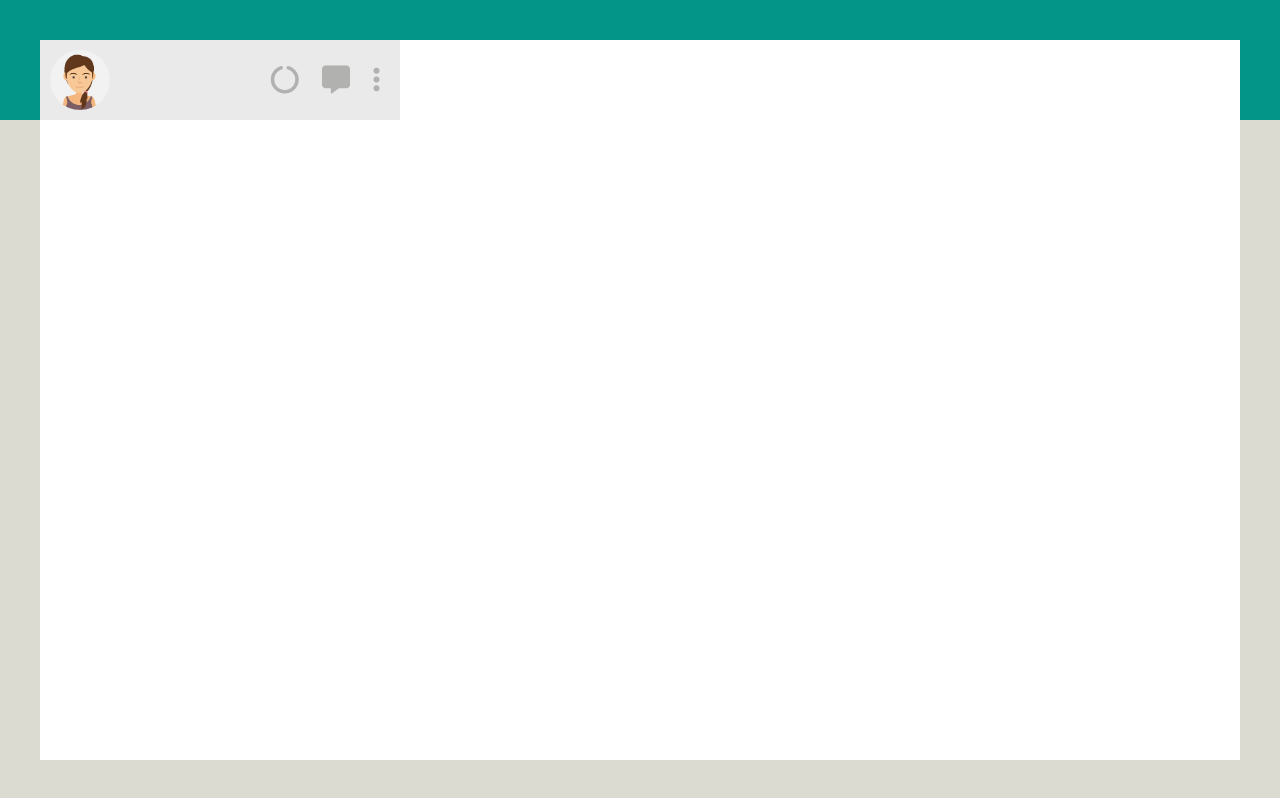
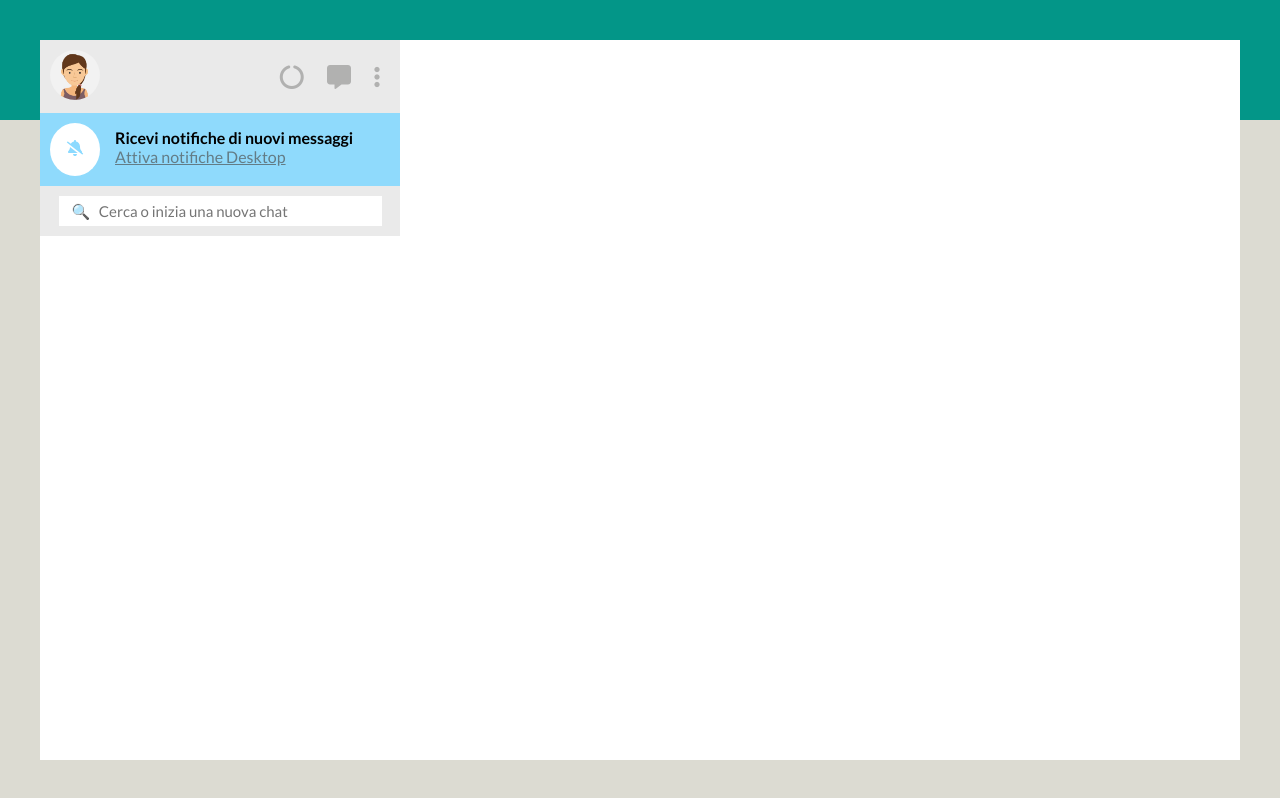
Before and after one commit to salvatorebriga/html-css-boolzapp, a plain HTML site: page index.html in a window 1280 px wide. Drawn offline with Linux system fonts and the light colour scheme.

Commit message:
added and stylized col left header (resp)

```diff
--- a/css/style.css
+++ b/css/style.css
@@ -35,6 +35,11 @@ app
 .row{
     display: flex;
     flex-wrap: wrap;
+    width: 100%;
+}
+
+.col{
+    width: 100%;
 }
 
 /**********
@@ -46,22 +51,71 @@ col left
     height: 100%;
 }
 
-.col-left .card-head .col:first-child{
+.col-left .col .card{
+    display: flex;
+    padding: 10px;
+}
+
+/***********
+prima card
+***********/
+
+.col-left .col:first-child .card {
     background-color: #eaeaea;
-    padding: 10px;
-    display: flex;
     align-items: center;
     justify-content: space-between;
 }
 
-.col-left .card-head .col:nth-child(2){
+.col-left .col:first-child .card  > .card-icons > i{
+    margin: 10px;
+    font-size: 24px;
+    filter: brightness(0) saturate(100%) invert(73%) sepia(9%) saturate(7%) hue-rotate(33deg) brightness(96%) contrast(90%);
+}
+
+/***********
+seconda card
+***********/
+
+.col-left .col:nth-child(2) .card {
     background-color: #8fdafc;
 }
 
-.col-left .card-head .col:first-child > .icons > i{
-    margin: 10px;
-    font-size: 28px;
-    filter: brightness(0) saturate(100%) invert(73%) sepia(9%) saturate(7%) hue-rotate(33deg) brightness(96%) contrast(90%);
+.col-left .col:nth-child(2) .card .card-pic{
+    background-color: white;
+    border-radius: 50%;
+    padding: 15px;
+}
+
+.col-left .col:nth-child(2) .card .card-pic > .pic{
+    width: 20px;
+    height: 20px;
+    filter: brightness(0) saturate(100%) invert(86%) sepia(16%) saturate(4107%) hue-rotate(175deg) brightness(103%) contrast(109%);
+}
+
+.col-left .col:nth-child(2) .card .card-text {
+    padding: 5px 15px;
+}
+
+.col-left .col:nth-child(2) .card .card-text > a{
+    color: #637c86;
+}
+
+/**************
+terza card
+**************/
+
+.col-left .col:nth-child(3) .card {
+    background-color: #eaeaea;
+}
+
+.col-left .col:nth-child(3) .card > input{
+    width: 95%;
+    height: 30px;
+    margin: 0 auto;
+    border: none;
+    padding-left: 10px;
+    color: gray;
+    font-size: 15px;
 }
 
 /**********
@@ -78,8 +132,8 @@ utility
 *************/
 
 .pic{
-    height: 60px;
-    width: 60px;
+    height: 50px;
+    width: 50px;
     background-position: center;
     background-size: contain;
     border-radius: 50%;
@@ -122,39 +176,38 @@ utility
 }
 
 @media screen and (max-width: 1200px){
-
     .app{
         height: 100vh;
         width: 100vw;
     }
 
+    /************
+    col left
+    ************/
+
     .col-left{
-        width: 12%;
+        width: min-content;
     }
 
-    .col-left .card-head .col:first-child{
-        width: fit-content;
-        padding: 10px 20px;
+    .col-left .col .card{
+        padding: 20px 30px;
     }
 
-    .col-left .card-head .col:first-child > .icons{
+    .col-left .col:first-child .card  > .card-icons{
         display: none;
     }
 
-    .col-right{
-        width: 88%;
+    .col-left .col:nth-child(2) {
+        display: none;
     }
 
+    .col-left .col:nth-child(3){
+        display: none;
+    }
 }
 
 @media screen and (max-width: 600px){
-
     .col-left{
         display: none;
     }
-
-    .col-right{
-        width: 100%;
-    }
-
 }
--- a/index.html
+++ b/index.html
@@ -13,34 +13,39 @@
 <body>
     <div class="app">
         <div class="col-left">
-            <div class="card-head">
+            <div class="row">
                 <div class="col">
+                    <div class="card">
+                        <div class="card-pic">
+                            <img class="pic" src="img/avatar_io.jpg" alt="">
+                        </div>
+                        <div class="card-icons">
+                            <i class="fas fa-circle-notch"></i>
+                            <i class="fas fa-message"></i>
+                            <i class="fas fa-ellipsis-vertical"></i>
+                        </div>
+                    </div>
+                </div>
+                <div class="col">
+                    <div class="card">
+                        <div class="card-pic">
+                            <img class="pic" src="img/bell-slash-solid.svg" alt="">
+                        </div>
+                        <div class="card-text">
+                            <h4>Ricevi notifiche di nuovi messaggi</h4>
+                            <a href="">Attiva notifiche Desktop</a>
+                        </div>
+                    </div>
+                </div>
 
-                    <img class="pic" src="img/avatar_io.jpg" alt="">
-                    </img>
-
-                    <div class="icons">
-                        <i class="fas fa-circle-notch"></i>
-                        <i class="fas fa-message"></i>
-                        <i class="fas fa-ellipsis-vertical"></i>
+                <div class="col">
+                    <div class="card">
+                        <input type="text" placeholder=" &#x1F50D;   Cerca o inizia una nuova chat">
                     </div>
-
-                </div>
-                <div class="col"></div>
-                <div class="col"></div>
-            </div>
-            <div class="card-content">
-                <div class="row">
-                    <div class="col"></div>
-                    <div class="col"></div>
-                    <div class="col"></div>
-                    <div class="col"></div>
-                    <div class="col"></div>
-                    <div class="col"></div>
-                    <div class="col"></div>
                 </div>
             </div>
         </div>
+
         <div class="col-right">
         </div>
     </div>
```
Also changed, not shown: img/bell-slash-solid.svg (added).
